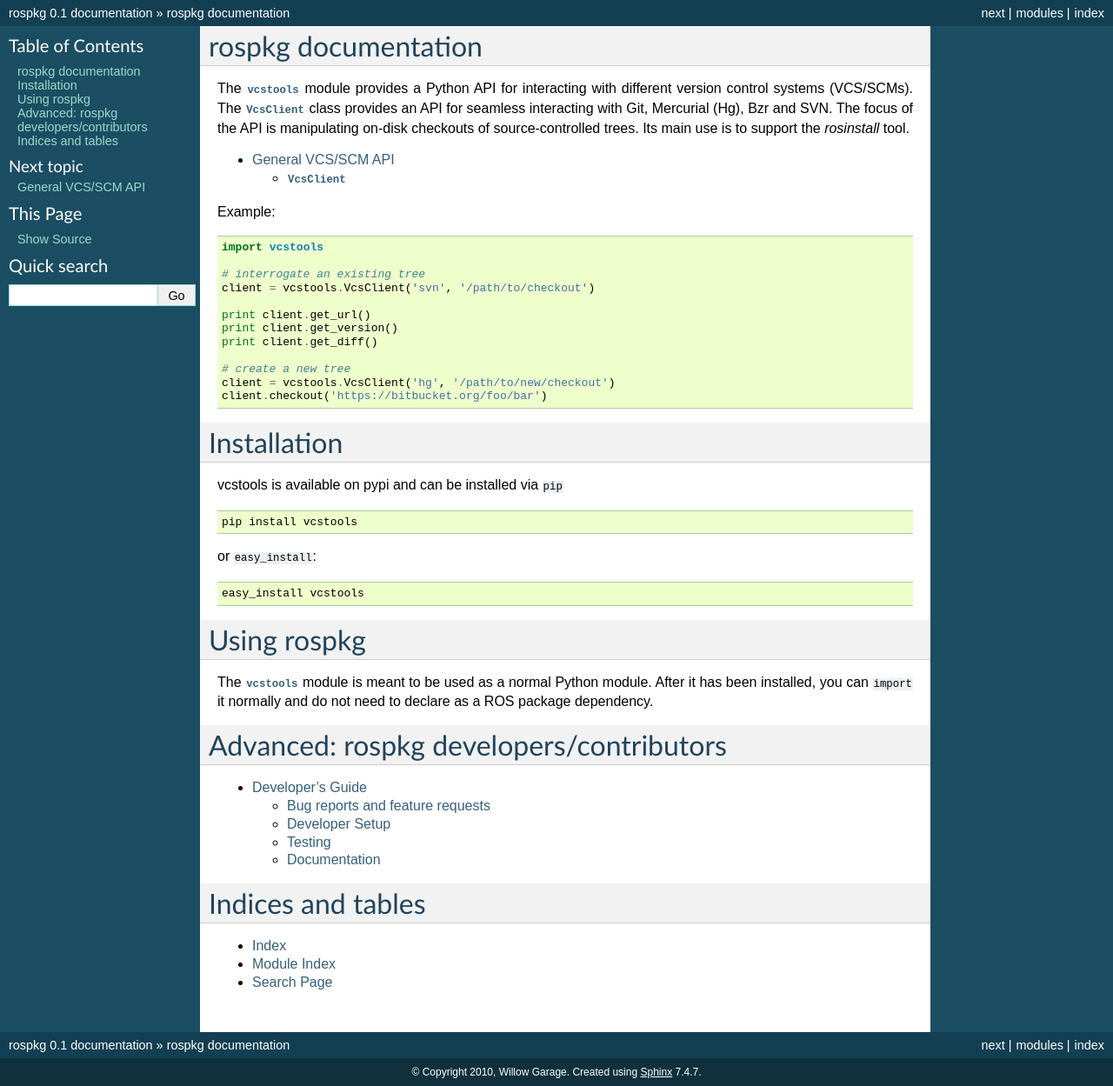
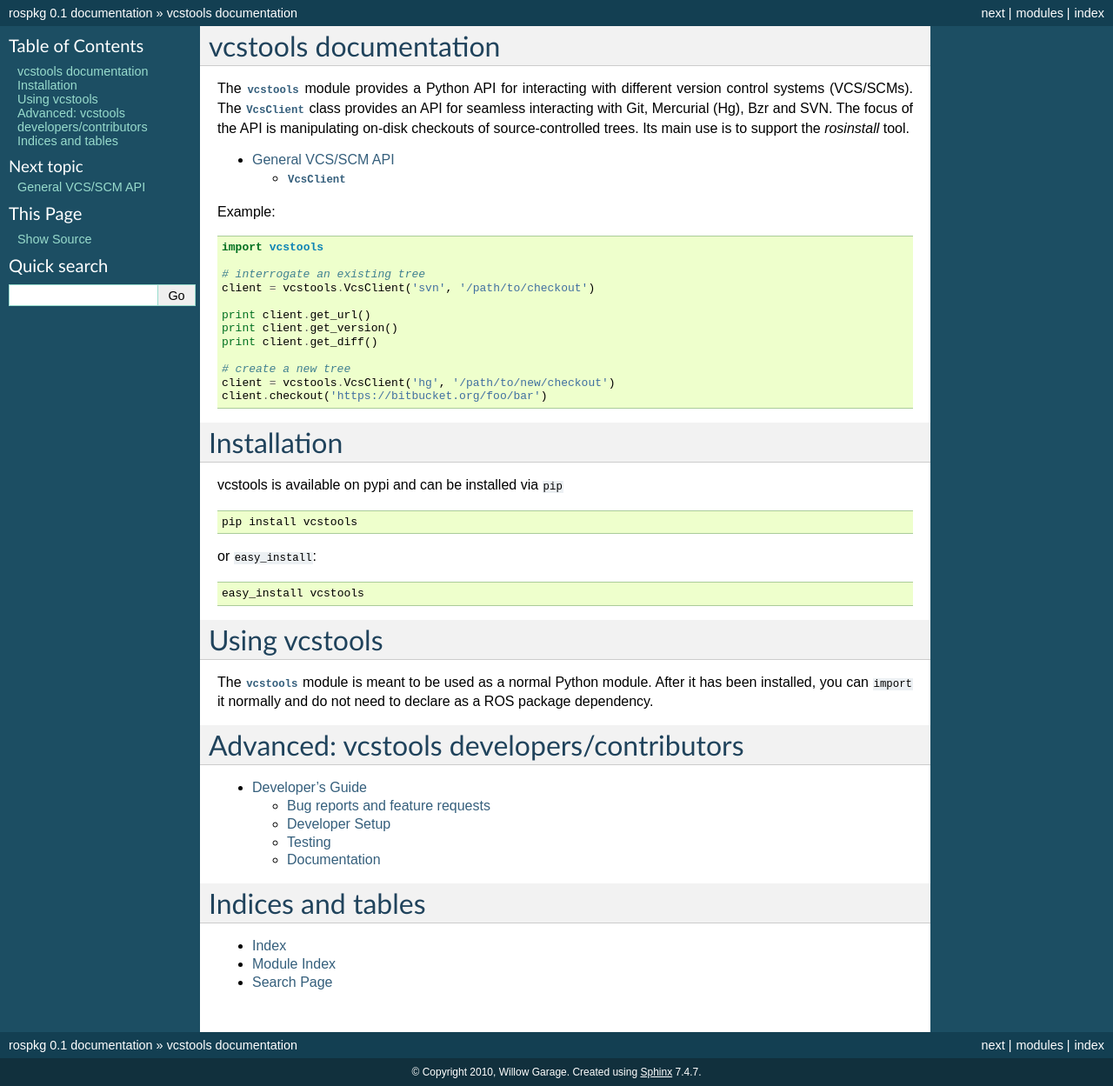
Before and after one commit to ros-infrastructure/dry_prerelease_job_generator, a Sphinx documentation site: the page built from vcstools/doc/index.rst, in a window 1280 px wide. Shown: the whole page at 87% size. Built offline with Sphinx 7.4.7, drawn with Linux system fonts in a browser that asks for light colours.

Commit message:
rospkg -> vcstools

```diff
--- a/vcstools/doc/index.rst
+++ b/vcstools/doc/index.rst
@@ -1,4 +1,4 @@
-rospkg documentation
+vcstools documentation
 ====================
 
 .. module:: vcstools
@@ -46,15 +46,15 @@
 
     easy_install vcstools
 
-Using rospkg
-============
+Using vcstools
+==============
 
 The :mod:`vcstools` module is meant to be used as a normal Python
 module.  After it has been installed, you can ``import`` it normally
 and do not need to declare as a ROS package dependency.
 
 
-Advanced: rospkg developers/contributors
+Advanced: vcstools developers/contributors
 ========================================
 
 .. toctree::
```
